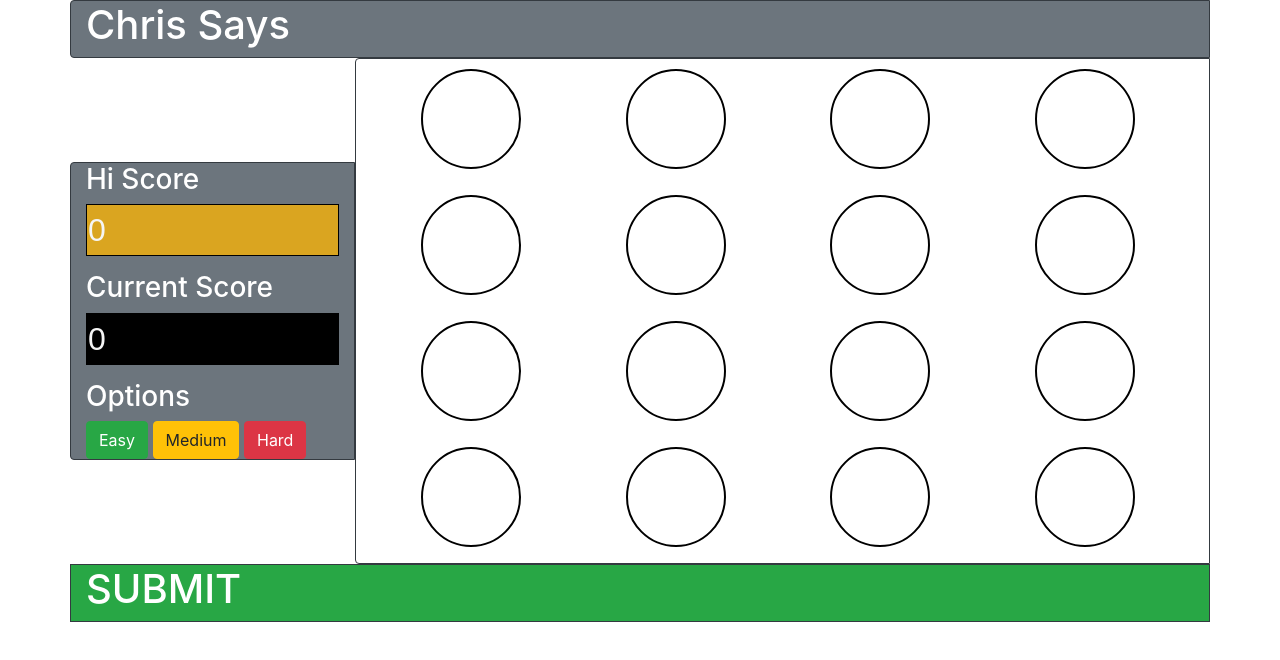
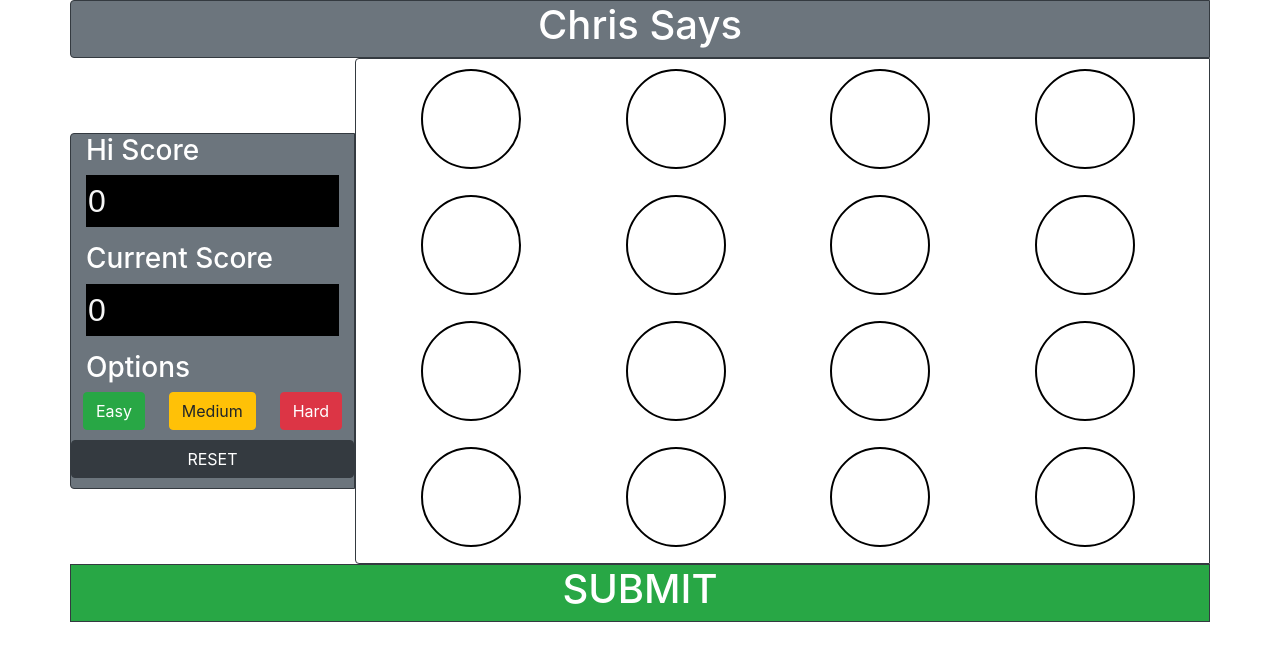
Before and after one commit to chriskistner/Galvanize-Q1-Project-Chris-Says, a website: page index.html in a window 1280 px wide. Drawn offline with nearby package versions, Linux system fonts and the light colour scheme.

Commit message:
Finished formatting Menu Rows and added Reset Button, still need to program

```diff
--- a/index.html
+++ b/index.html
@@ -13,7 +13,7 @@
     <main class="container homepage">
         <div class = "row justify-content-center">
             <div class = 'col-12 border border-dark rounded-left bg-secondary text-white'>
-                <h1>Chris Says</h1>
+                <h1 class= "text-center">Chris Says</h1>
             </div>
         </div>
         <div class="row align-items-center">
@@ -27,17 +27,21 @@
                     <p class="scoreCounterText cScore">0</p>
                 </div>
                 <h3>Options</h3>
+                <div class="row justify-content-around menu">
                     <button type="button" class="lv1 btn btn-success">Easy</button>
                     <button type="button" class="lv2 btn btn-warning">Medium</button>
                     <button type="button" class="lv3 btn btn-danger">Hard</button>
                 </div>
+                <div class="row menu">
+                    <button type="button" class="reset btn btn-dark btn-block">RESET</button>
+                </div>
+            </div>
             <div class='playField col-9 border border-dark rounded-left'>
             </div>
         </div>
-
         <div class="row ">
             <div class="col-12 border border-dark bg-success text-white">
-                <h1 class="Submit">SUBMIT</h1>
+                <h1 class="Submit text-center">SUBMIT</h1>
             </div>
         </div>
     </main>
--- a/main.css
+++ b/main.css
@@ -19,6 +19,10 @@
     box-shadow: 0 0 15px black;
 }
 
+.menu {
+    margin-bottom: 10px;
+}
+
 .gameButton {
     border: 2px solid black;
     border-radius: 50%;
@@ -36,7 +40,7 @@
 
 .hiScore {
     border: 1px solid black;
-    background-color: goldenrod;
+    background-color: black;
     margin-bottom: 15px;
 }
 
```
Also changed, not shown: main.js (+1 -6 lines). Lines whose indentation alone changed are shown as unchanged.
